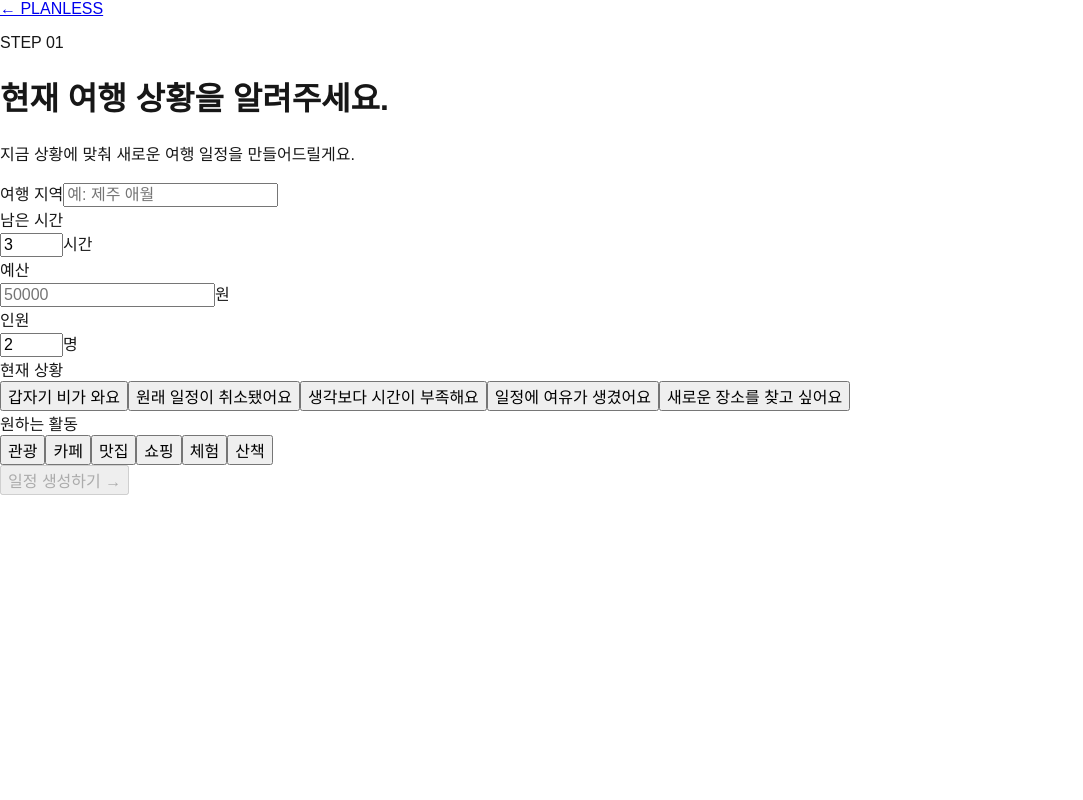
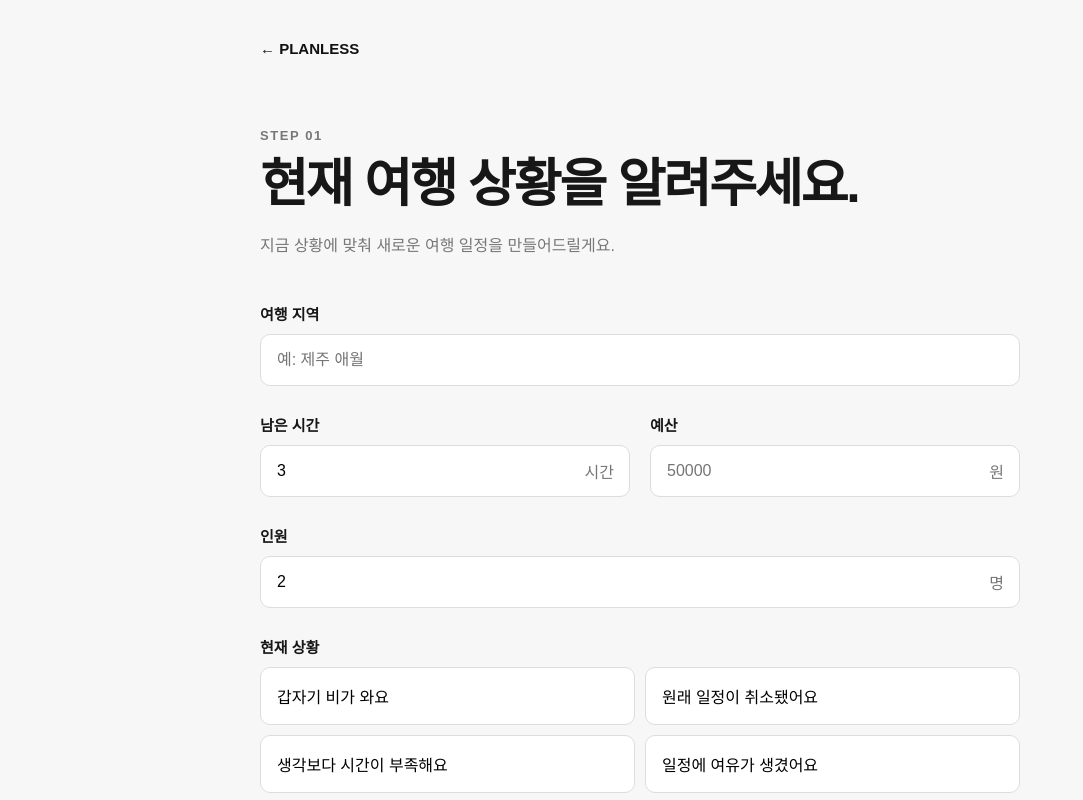
Before and after one commit to taehwan0809/planless, a Next.js app: page /create in a window 1280 px wide. Shown: the top 800 px of the page, without its empty margins (0-1083 px from the left). Built offline with nearby package versions, Linux system fonts and the light colour scheme.

Commit message:
Update globals.css

```diff
--- a/app/globals.css
+++ b/app/globals.css
@@ -76,3 +76,162 @@ textarea {
 .startButton:hover {
   transform: translateY(-2px);
 }
+
+
+.createPage {
+  min-height: 100vh;
+  padding: 40px 20px 80px;
+  background: #f7f7f7;
+}
+
+.createContainer {
+  width: 100%;
+  max-width: 760px;
+  margin: 0 auto;
+}
+
+.backLink {
+  color: #111;
+  text-decoration: none;
+  font-size: 15px;
+  font-weight: 700;
+}
+
+.pageHeader {
+  margin: 70px 0 45px;
+}
+
+.step {
+  margin: 0 0 12px;
+  font-size: 13px;
+  font-weight: 700;
+  letter-spacing: 0.12em;
+  color: #777;
+}
+
+.pageHeader h1 {
+  margin: 0;
+  font-size: clamp(32px, 5vw, 52px);
+  line-height: 1.15;
+  letter-spacing: -0.04em;
+}
+
+.pageHeader p:last-child {
+  margin-top: 18px;
+  color: #777;
+  line-height: 1.6;
+}
+
+.conditionForm {
+  display: flex;
+  flex-direction: column;
+  gap: 28px;
+}
+
+.formGroup {
+  display: flex;
+  flex-direction: column;
+  gap: 10px;
+}
+
+.formGroup label {
+  font-size: 15px;
+  font-weight: 700;
+}
+
+.formGroup input {
+  width: 100%;
+  padding: 16px;
+  border: 1px solid #ddd;
+  border-radius: 10px;
+  background: white;
+  outline: none;
+  font-size: 16px;
+}
+
+.formGroup input:focus {
+  border-color: #111;
+}
+
+.formRow {
+  display: grid;
+  grid-template-columns: 1fr 1fr;
+  gap: 20px;
+}
+
+.inputWithUnit {
+  position: relative;
+}
+
+.inputWithUnit input {
+  padding-right: 55px;
+}
+
+.inputWithUnit span {
+  position: absolute;
+  right: 16px;
+  top: 50%;
+  transform: translateY(-50%);
+  color: #777;
+}
+
+.optionGrid {
+  display: grid;
+  grid-template-columns: repeat(2, 1fr);
+  gap: 10px;
+}
+
+.optionButton {
+  padding: 16px;
+  border: 1px solid #ddd;
+  border-radius: 10px;
+  background: white;
+  cursor: pointer;
+  text-align: left;
+  transition: 0.2s;
+}
+
+.optionButton:hover {
+  border-color: #999;
+}
+
+.optionButton.selected {
+  border-color: #111;
+  background: #111;
+  color: white;
+}
+
+.generateButton {
+  margin-top: 15px;
+  padding: 18px;
+  border: none;
+  border-radius: 12px;
+  background: #111;
+  color: white;
+  font-size: 16px;
+  font-weight: 700;
+  cursor: pointer;
+}
+
+.generateButton:disabled {
+  background: #ccc;
+  cursor: not-allowed;
+}
+
+@media (max-width: 600px) {
+  .createPage {
+    padding-top: 25px;
+  }
+
+  .pageHeader {
+    margin-top: 50px;
+  }
+
+  .formRow {
+    grid-template-columns: 1fr;
+  }
+
+  .optionGrid {
+    grid-template-columns: 1fr;
+  }
+}
```
